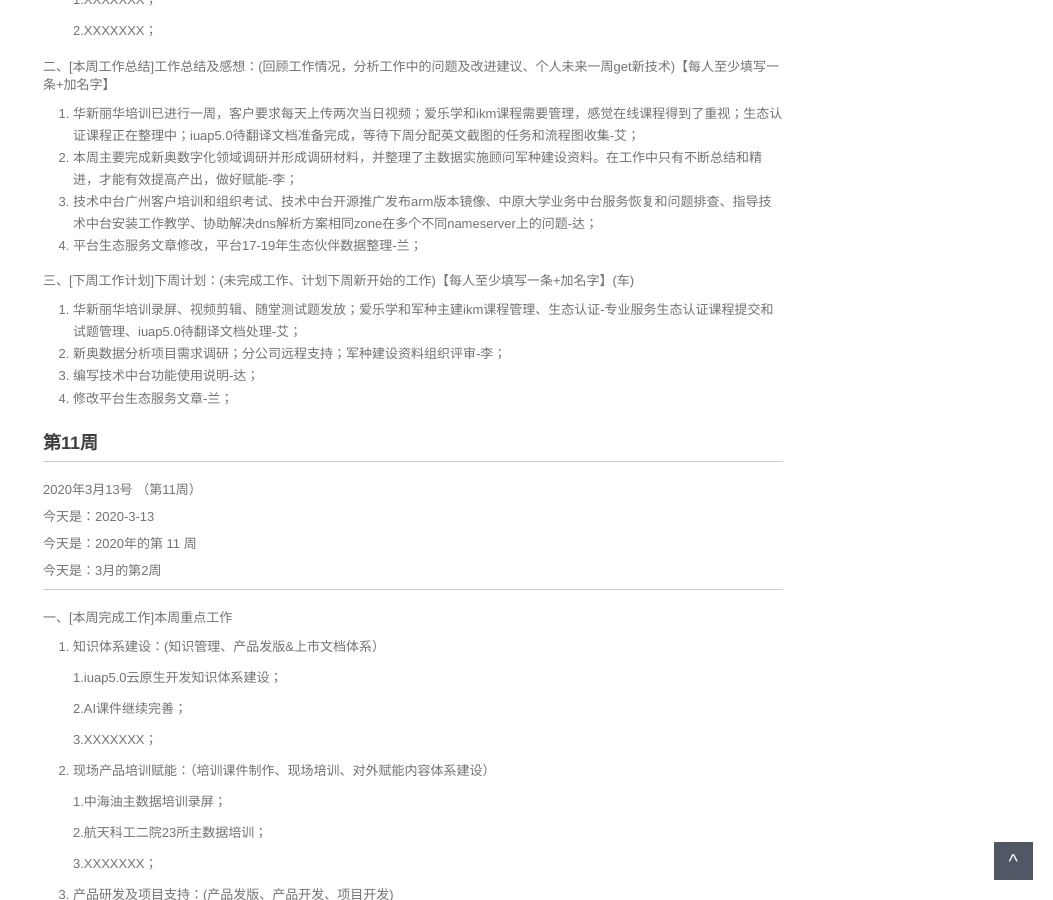
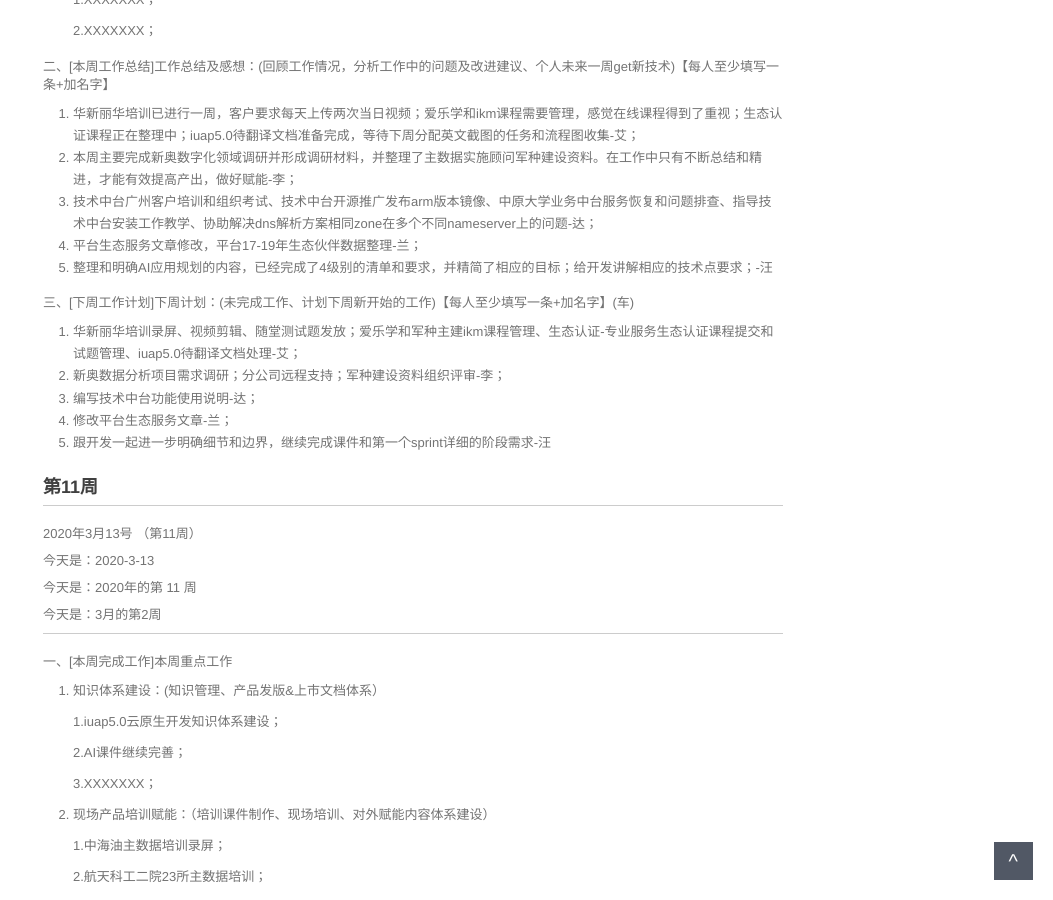
Before and after one commit to walllFlower/blog, a Jekyll site: the page built from 2020-02-28-day_report.md, in a window 1280 px wide and 900 px high, scrolled down 1293 px. Shown: the whole window, without its empty margins (227-1280 px from the left). Built offline with Jekyll 4.4.1, drawn with Linux system fonts in a browser that asks for light colours; comment, search, counter and statistics services are not loaded; some of the changed text lies outside the part shown.

Commit message:
Update 2020-02-28-day_report.md

```diff
--- a/2020-02-28-day_report.md
+++ b/2020-02-28-day_report.md
@@ -26,7 +26,7 @@ categories: 技术运营工作周报
 
 1. 知识体系建设：(知识管理、产品发版&上市文档体系）
 
-    1.XXXXXXX；
+    1.AI课件内容的调整；
 
     2.XXXXXXX；
 
@@ -83,6 +83,7 @@ categories: 技术运营工作周报
 2. 本周主要完成新奥数字化领域调研并形成调研材料，并整理了主数据实施顾问军种建设资料。在工作中只有不断总结和精进，才能有效提高产出，做好赋能-李；
 3. 技术中台广州客户培训和组织考试、技术中台开源推广发布arm版本镜像、中原大学业务中台服务恢复和问题排查、指导技术中台安装工作教学、协助解决dns解析方案相同zone在多个不同nameserver上的问题-达；
 4. 平台生态服务文章修改，平台17-19年生态伙伴数据整理-兰；
+5. 整理和明确AI应用规划的内容，已经完成了4级别的清单和要求，并精简了相应的目标；给开发讲解相应的技术点要求；-汪
 
 三、[下周工作计划]下周计划：(未完成工作、计划下周新开始的工作)【每人至少填写一条+加名字】(车)
 
@@ -90,6 +91,7 @@ categories: 技术运营工作周报
 2. 新奥数据分析项目需求调研；分公司远程支持；军种建设资料组织评审-李；
 3. 编写技术中台功能使用说明-达；
 4. 修改平台生态服务文章-兰；
+5. 跟开发一起进一步明确细节和边界，继续完成课件和第一个sprint详细的阶段需求-汪
 
 
 
```
